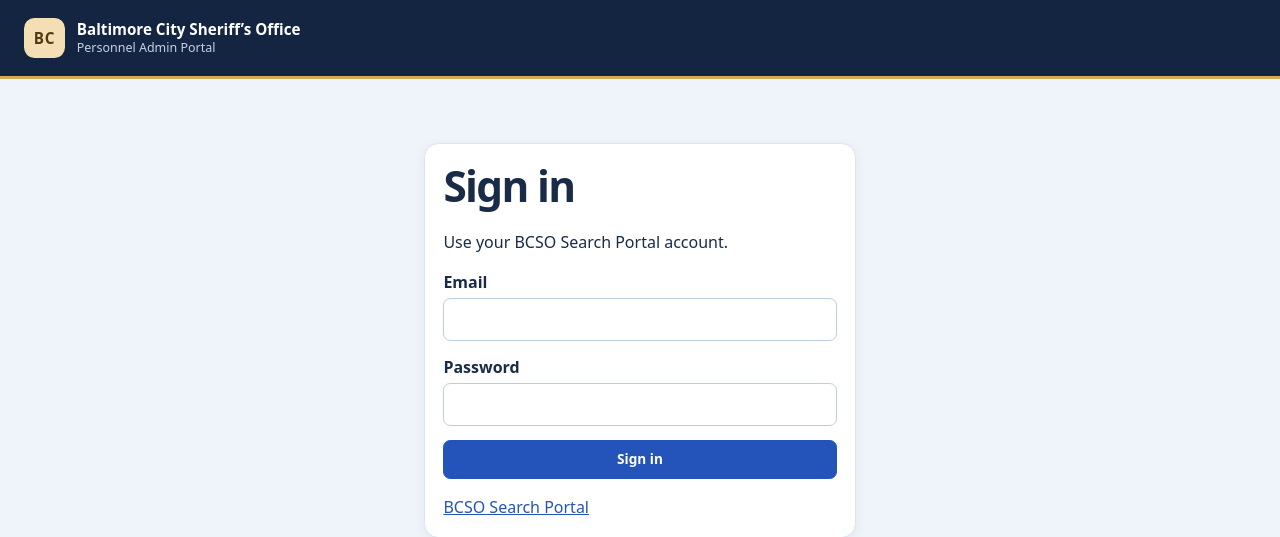
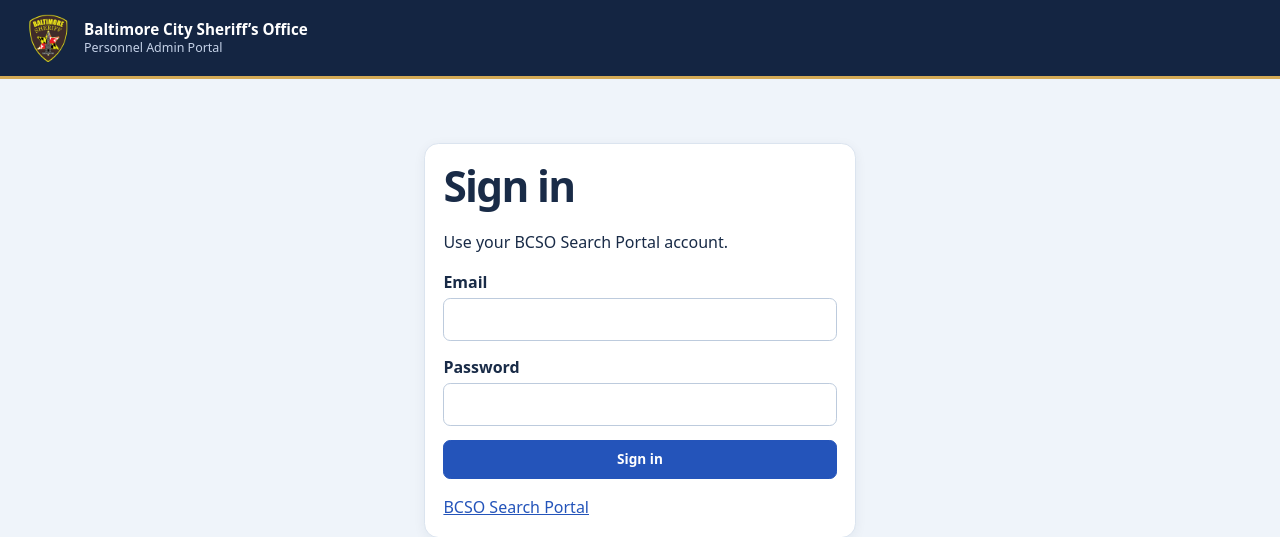
Before and after one commit to kisangseo/personnel_search, a Flask app: page /login in a window 1280 px wide. Shown: the top 537 px of the page. Run offline with Flask 3, Linux system fonts and the light colour scheme; parts of the project's set-up code (start-up, migrations or seed data) failed here and were passed over.

Commit message:
Use the Baltimore Sheriff logo in the portal header

```diff
--- a/static/portal.css
+++ b/static/portal.css
@@ -23,14 +23,10 @@ body { margin: 0; color: var(--ink); background: var(--background); }
 .brand { color: inherit; text-decoration: none; font-size: .95rem; font-weight: 700; line-height: 1.35; }
 .brand small { display: block; color: #c5d2e8; font-size: .78rem; font-weight: 500; }
 .brand-mark {
-  display: grid;
-  place-items: center;
-  width: 2.55rem;
-  height: 2.55rem;
-  border-radius: .65rem;
-  background: #f3dfb3;
-  color: #513a13;
-  letter-spacing: .04em;
+  width: 3rem;
+  height: 3rem;
+  flex: none;
+  object-fit: contain;
 }
 .site-nav { gap: .3rem; }
 .site-nav a, .inventory-tabs a { padding: .55rem .9rem; border-radius: .5rem; text-decoration: none; font-weight: 650; }
--- a/templates/layout.html
+++ b/templates/layout.html
@@ -10,7 +10,7 @@
   <header class="site-header">
     <div class="page-width header-inner">
       <a class="brand" href="{{ url_for('index') }}">
-        <span class="brand-mark" aria-hidden="true">BC</span>
+        <img class="brand-mark" src="{{ url_for('static', filename='bcso-logo.png') }}" width="48" height="48" alt="">
         <span>Baltimore City Sheriff’s Office<small>Personnel Admin Portal</small></span>
       </a>
       {% if account %}
```
Also changed, not shown: static/bcso-logo.png (added).
